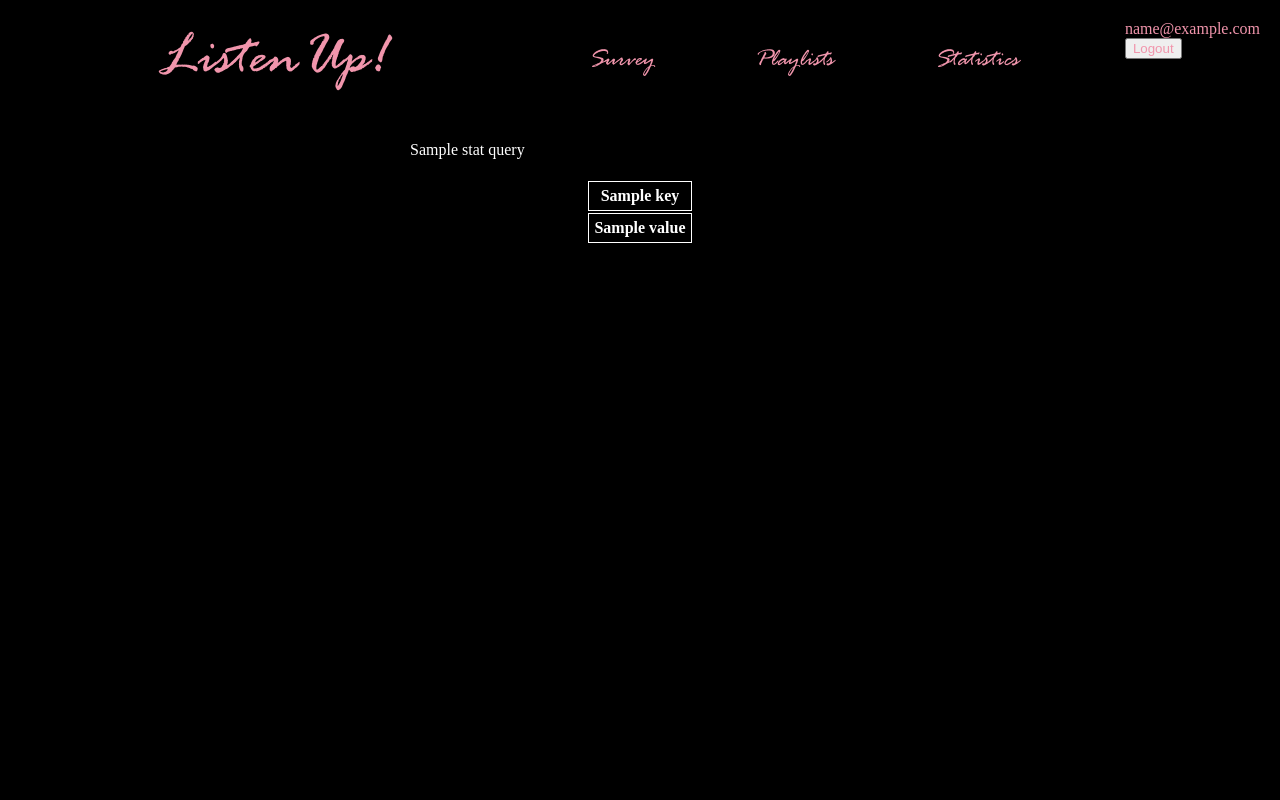
After one commit to arrKhange1/Playlists, a Flask app: template templates/admin_statistics.html in a window 1280 px wide. The commit adds this page. Run offline with Flask 2, Linux system fonts and the light colour scheme; the template is opened without the code that fills it: most values are stand-ins (such as "Sample title", 1, 10 or a date in 2020); lists and menus that the app fills with data are empty; style sheets or scripts are compiled from the project's sources.

Commit message:
admin_statistics added

```diff
--- a/app.py
+++ b/app.py
@@ -2,6 +2,7 @@
 
 import datetime
 import os
+from unicodedata import category
 
 import pymysql
 from db_config import host, user, password, db_name
@@ -31,7 +32,7 @@ def db_connect(user,password):
 def select_songs():
     result = ()
     with connection.cursor() as cursor:
-        query = "SELECT  `song_name`, `author_pseudo` FROM `song_author` JOIN `author` ON song_author.author_id = author.author_id JOIN `song` ON song_author.song_id = song.song_id"
+        query = "SELECT  `song_name`, `author_pseudo` FROM `composition` JOIN `author` ON composition.author_id = author.author_id JOIN `song` ON composition.song_id = song.song_id"
         cursor.execute(query)
         result = cursor.fetchall()
     return result
@@ -77,7 +78,7 @@ def insert_survey_result(form):
                 for i in range(5):
                     song_key_json = f'song{i+1}'
 
-                    cursor.execute(f"SELECT `id` FROM `song_author` JOIN `song` ON song_author.song_id = song.song_id JOIN `author` ON song_author.author_id = author.author_id WHERE  song_name = '{form[song_key_json].split('-')[1].strip()}' AND author_pseudo = '{form[song_key_json].split('-')[0].strip()}' ")
+                    cursor.execute(f"SELECT `id` FROM `composition` JOIN `song` ON composition.song_id = song.song_id JOIN `author` ON composition.author_id = author.author_id WHERE  song_name = '{form[song_key_json].split('-')[1].strip()}' AND author_pseudo = '{form[song_key_json].split('-')[0].strip()}' ")
                     composition_id = cursor.fetchall()[0]['id']
 
                     insert_query += f"(1, {composition_id}, {respondent_id}),"
@@ -86,7 +87,6 @@ def insert_survey_result(form):
                 connection.commit()
         except:
             print("survey_result Error")
-
 
 
 def update_playlist(form):
@@ -104,11 +104,11 @@ def update_playlist(form):
                 cursor.execute("SELECT * FROM `songs_for_males_playlist`")
                 songs = cursor.fetchall()
 
-                insert_query = "INSERT INTO `playlist_inner` (`playlist_id`, `composition_id`) VALUES "
+                insert_playlist_query = "INSERT INTO `playlist_inner` (`playlist_id`, `composition_id`) VALUES "
                 for song in songs:
-                    insert_query += f"({playlist_id}, {song['composition_id']}),"
+                    insert_playlist_query += f"({playlist_id}, {song['composition_id']}),"
 
-                cursor.execute(insert_query[:-1])
+                cursor.execute(insert_playlist_query[:-1])
                 connection.commit()
             except:
                 print("update_playlist Error")
@@ -210,6 +210,38 @@ def validate_user(form, session):
         print('no respondent')
         return False
 
+def stat_query():
+    query_tables = {}
+    with connection.cursor() as cursor:
+
+        cursor.execute("SELECT * FROM stats_total_listeners_for_each_song")
+        query_tables["Кол-во слушателей на каждую песню: "] = cursor.fetchall()
+
+        cursor.execute("SELECT * FROM stats_song_with_max_listeners")
+        query_tables["Песни c макс. слушателей: "] = cursor.fetchall()
+
+        cursor.execute("SELECT * FROM stats_songs_with_min_listeners")
+        query_tables["Песни c мин. слушателей: "] = cursor.fetchall()
+
+        cursor.execute("SELECT * FROM stats_avg_unique_listeners")
+        query_tables["Среднее кол-во уник. слушателей: "] = cursor.fetchall()
+
+        cursor.execute("SELECT * FROM stats_most_listened_females")
+        query_tables["Наиболее прослушиваемые женщинами: "] = cursor.fetchall()
+
+        cursor.execute("SELECT * FROM stats_most_listened_males")
+        query_tables["Наиболее прослушиваемые мужчинами: "] = cursor.fetchall()
+
+        cursor.execute("SELECT * FROM stats_most_listened_youngsters")
+        query_tables["Наиболее прослушиваемые молодежью: "] = cursor.fetchall()
+
+        cursor.execute("SELECT * FROM stats_song_containing_in_most_playlists")
+        query_tables["Песни, сод. в наиб кол-ве плейлистов: "] = cursor.fetchall()
+
+
+
+        return query_tables
+
 app = Flask(__name__)
 app.config['SECRET_KEY'] = 'bc83989cdfdd894859fkdlfd83i489ffjdj99'
 app.permanent_session_lifetime = datetime.timedelta(days=1)
@@ -268,6 +300,17 @@ def admin():
 
     return render_template("admin_main.html", songs=songs, email=session['user_data']['email'])
 
+@app.route("/admin_statistics")
+def admin_statistics():
+    if connection.user != b'admin':
+        abort(404)
+    for query_name in stat_query().keys():
+           print(query_name)
+
+    return render_template("admin_statistics.html", stat_queries=stat_query(), email=session['user_data']['email'])
+
+
+
 @app.route("/registered_playlists")
 def registered_playlists():
     if connection.user == b'guest':
--- a/static/css/main.css
+++ b/static/css/main.css
@@ -91,6 +91,7 @@ html, body {
   -webkit-box-flex: 1;
       -ms-flex-positive: 1;
           flex-grow: 1;
+  position: relative;
 }
 
 .imgs_slider {
@@ -177,4 +178,38 @@ html, body {
   content: attr(data-descr);
   width: 20px;
 }
+
+.statistics_container {
+  position: absolute;
+  left: 0;
+  right: 0;
+  color: white;
+  width: 50%;
+  height: 100%;
+  margin: 0 auto;
+  overflow: auto;
+}
+
+.statistics_query_name {
+  margin: 20px;
+}
+
+.statistics_result_table {
+  margin: 0 auto;
+}
+
+.statistics_result_table th {
+  padding: 5px;
+  border: 1px solid white;
+}
+
+.statistics_result_table td {
+  padding: 5px;
+  border: 1px solid white;
+}
+
+.statistics_error {
+  color: red;
+  margin-left: 5px;
+}
 /*# sourceMappingURL=main.css.map */
--- a/static/css/main.scss
+++ b/static/css/main.scss
@@ -75,6 +75,8 @@ html,body {
     display: flex;
     height: auto;
     flex-grow: 1;
+
+    position: relative;
   }
 
 .imgs_slider {
@@ -142,3 +144,40 @@ html,body {
     content: attr(data-descr);
     width: 20px;
 }
+
+.statistics_container {
+    position: absolute;
+    left: 0;
+    right: 0;
+
+    color: white;
+    width: 50%;
+    height: 100%;
+    margin: 0 auto;
+    overflow: auto;
+
+
+}
+
+.statistics_query_name {
+    margin: 20px;
+}
+
+.statistics_result_table {
+    margin: 0 auto;
+
+    th {
+        padding: 5px;
+        border: 1px solid white;
+    }
+
+    td {
+        padding: 5px;
+        border: 1px solid white;
+    }
+}
+
+.statistics_error {
+    color: red;
+    margin-left: 5px;
+}
--- a/templates/admin_main.html
+++ b/templates/admin_main.html
@@ -6,5 +6,6 @@
 <li><a href="/admin_statistics">Statistics</a></li>
 {%endblock%}
 
+
 {% block personal_data %}
 {%endblock%}
--- /dev/null
+++ b/templates/admin_statistics.html
@@ -0,0 +1,38 @@
+{%extends 'admin_main.html'%}
+
+{%block nav%}
+<li><a href="/admin">Survey</a></li>
+<li><a href="/admin_playlists">Playlists</a></li>
+<li><a href="/admin_statistics">Statistics</a></li>
+{%endblock%}
+
+{%block content%}
+
+<div class="statistics_container">
+    {%for query_name, result_table in stat_queries.items()%}
+    <div>
+        <div class="statistics_query_name">{{query_name}}</div>
+        {% if result_table %}
+            <table class="statistics_result_table">
+                <tr>
+                {% for field_name in result_table[0].keys() %}
+                    <th>{{field_name}}</th>
+                {%endfor%}
+                </tr>
+
+                {% for record in result_table %}
+                    <tr>
+                    {% for value in record.values() %}
+                        <th>{{value}}</th>
+                    {%endfor%}
+                    </tr>
+                {%endfor%}
+            </table>
+        {% else %}
+            <div class="statistics_error">Недостаточно информации...</div>
+        {%endif%}
+    </div>
+    {%endfor%}
+</div>
+
+{%endblock%}
--- a/templates/login.html
+++ b/templates/login.html
@@ -13,7 +13,7 @@
         <form action="" method="post">
             {%block user_data %}
                 <label for="">Email</label>
-                <input name="email" type="text" name="" id="" placeholder="email..." required>
+                <input name="email" type="email" name="" id="" placeholder="email..." required>
                 <label for="">Password</label>
                 <input name="password" type="password" name="" id="" placeholder="password..." required>
             {%endblock%}
```
Also changed, not shown: 1 other file.
